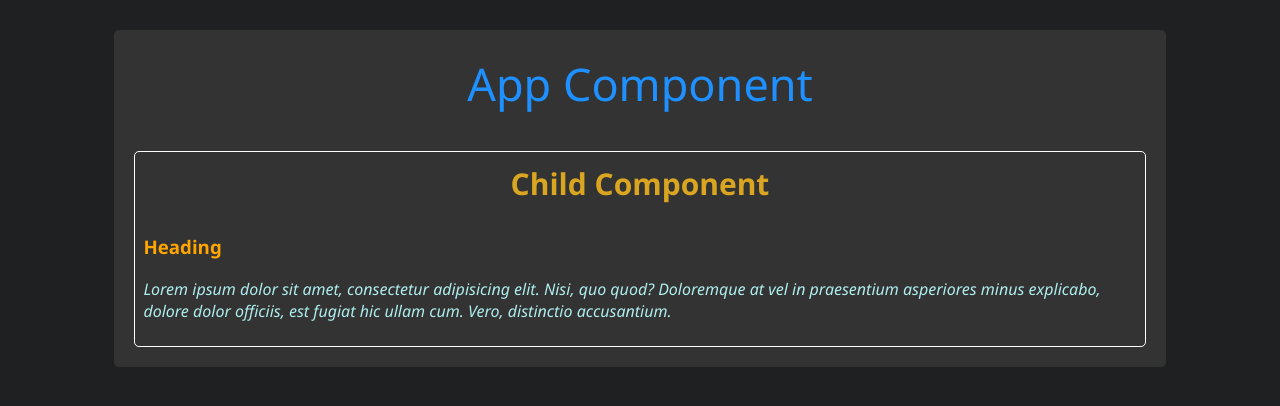
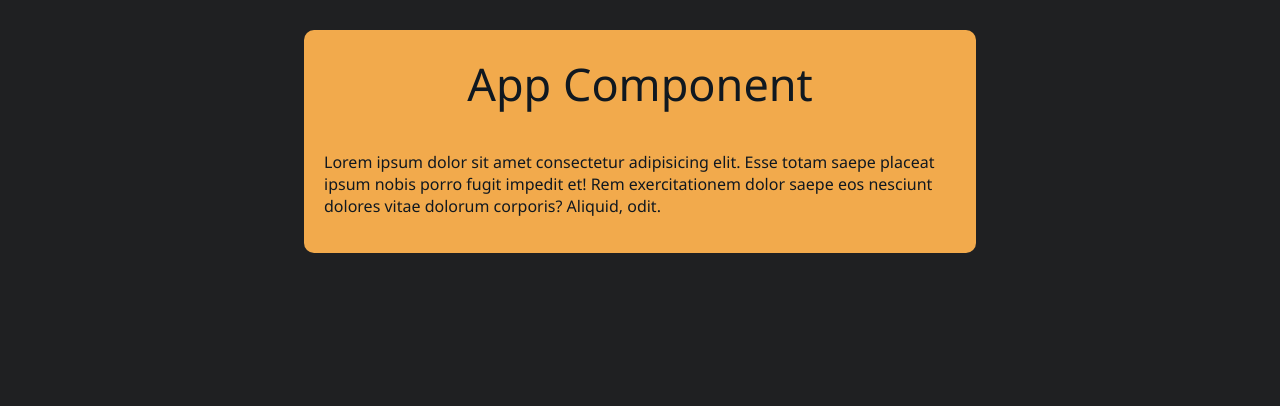
Before and after one commit to tee2490/AngularBasic, an Angular app: page / in a window 1280 px wide. Shown: the top 406 px of the page. Built offline with nearby package versions, Linux system fonts and the light colour scheme.

Commit message:
Section05 Property Decorators - @HostBinding

```diff
--- a/angular.json
+++ b/angular.json
@@ -12,6 +12,9 @@
         },
         "@schematics/angular:service": {
           "type": "service"
+        },
+         "@schematics/angular:directive": {
+          "type": "directive"
         }
       },
       "root": "",
--- a/src/app/app.component.css
+++ b/src/app/app.component.css
@@ -1,17 +1,13 @@
 h2 {
   text-align: center;
   font-weight: 360;
-  color: dodgerblue;
   font-size: 45px;
   margin-top: 3px;
 }
-h3 {
-  color: orange;
-}
 div {
   background-color: #333;
-  border-radius: 5px;
+  border-radius: 10px;
   padding: 20px;
-  width: 80%;
+  width: 50%;
   margin: 30px auto;
 }
--- a/src/app/app.component.html
+++ b/src/app/app.component.html
@@ -1,14 +1,8 @@
-<div>
+<div appHighlightElement>
   <h2>App Component</h2>
-  <app-child>
-    <section>
-      <h3>Heading</h3>
-      <p #showPara>
-        Lorem ipsum dolor sit amet, consectetur adipisicing elit. Nisi, quo
-        quod? Doloremque at vel in praesentium asperiores minus explicabo,
-        dolore dolor officiis, est fugiat hic ullam cum. Vero, distinctio
-        accusantium.
-      </p>
-    </section>
-  </app-child>
+  <p>
+    Lorem ipsum dolor sit amet consectetur adipisicing elit. Esse totam saepe
+    placeat ipsum nobis porro fugit impedit et! Rem exercitationem dolor saepe
+    eos nesciunt dolores vitae dolorum corporis? Aliquid, odit.
+  </p>
 </div>
--- a/src/app/app.component.ts
+++ b/src/app/app.component.ts
@@ -2,12 +2,12 @@ import { Component } from '@angular/core';
 import { RouterOutlet } from '@angular/router';
 import { CommonModule } from '@angular/common';
 import { FormsModule } from '@angular/forms';
-import { ChildComponent } from './child/child.component';
+import { HighlightElementDirective } from './highlight-element.directive';
 
 @Component({
   selector: 'app-root',
   standalone: true,
-  imports: [RouterOutlet, CommonModule, FormsModule, ChildComponent],
+  imports: [RouterOutlet, CommonModule, FormsModule, HighlightElementDirective],
   templateUrl: './app.component.html',
   styleUrl: './app.component.css',
 })
--- /dev/null
+++ b/src/app/highlight-element.directive.ts
@@ -0,0 +1,16 @@
+import { Directive, HostBinding, OnInit } from '@angular/core';
+
+@Directive({
+  selector: '[appHighlightElement]',
+  standalone: true,
+})
+
+export class HighlightElementDirective implements OnInit {
+  @HostBinding('style.backgroundColor') bgColor?: string;
+  @HostBinding('style.color') textColor?: string;
+
+  ngOnInit(): void {
+    this.bgColor = '#f2aa4cff';
+    this.textColor = '#101820ff';
+  }
+}
```
